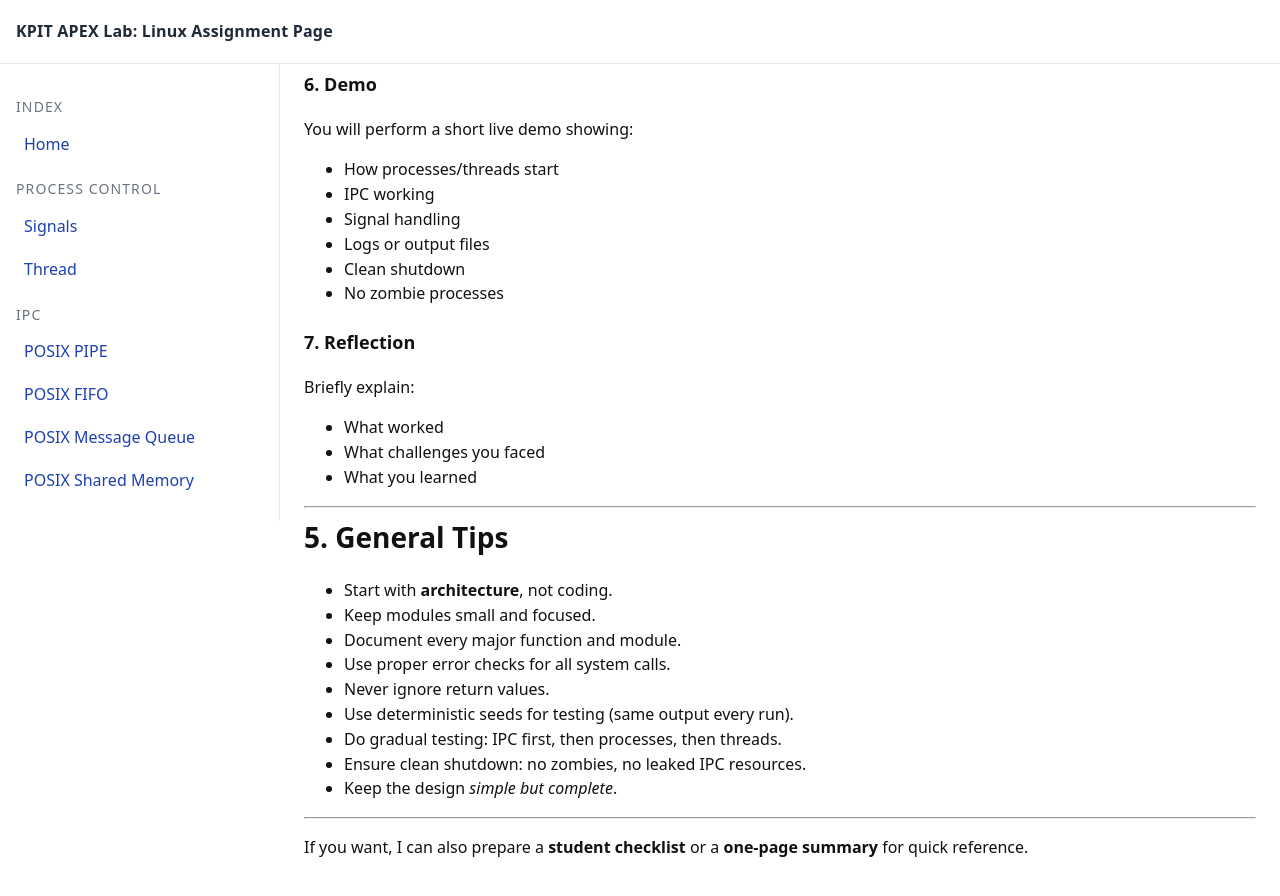
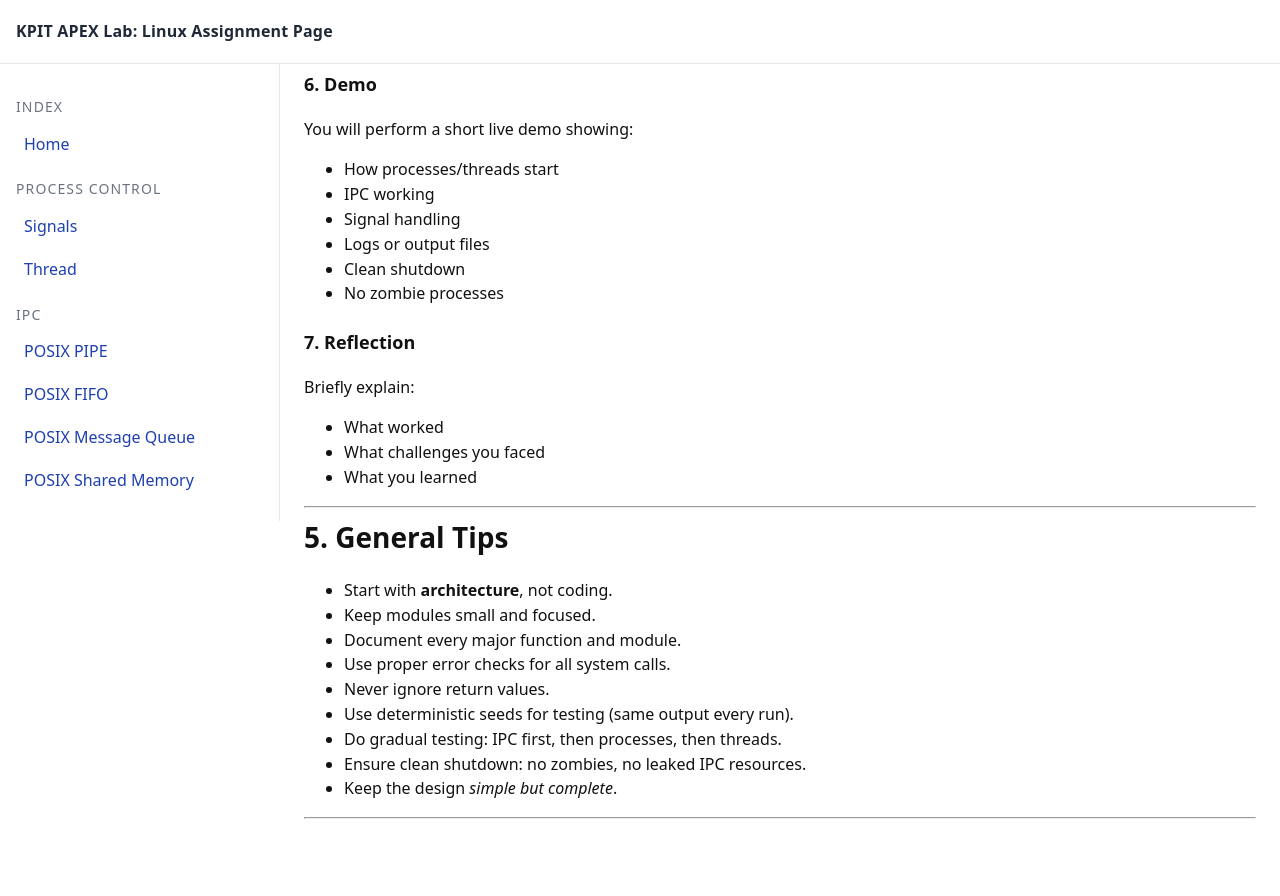
Before and after one commit to kAPEXLab/assignment, a Jekyll site: the page built from miniproject1.md, in a window 1280 px wide and 900 px high, scrolled down 4707 px. Shown: the top 896 px of the window. Built offline with Jekyll 4.4.1, drawn with Linux system fonts in a browser that asks for light colours; our own code applies the rules of GitHub Pages for plain Markdown files; after the commit the page ends 5558 px from its top, so only the background shows below that.

Commit message:
Update miniproject1.md

```diff
--- a/miniproject1.md
+++ b/miniproject1.md
@@ -228,5 +228,3 @@ Briefly explain:
 *   Keep the design *simple but complete*.
 
 ***
-
-If you want, I can also prepare a **student checklist** or a **one-page summary** for quick reference.
```
